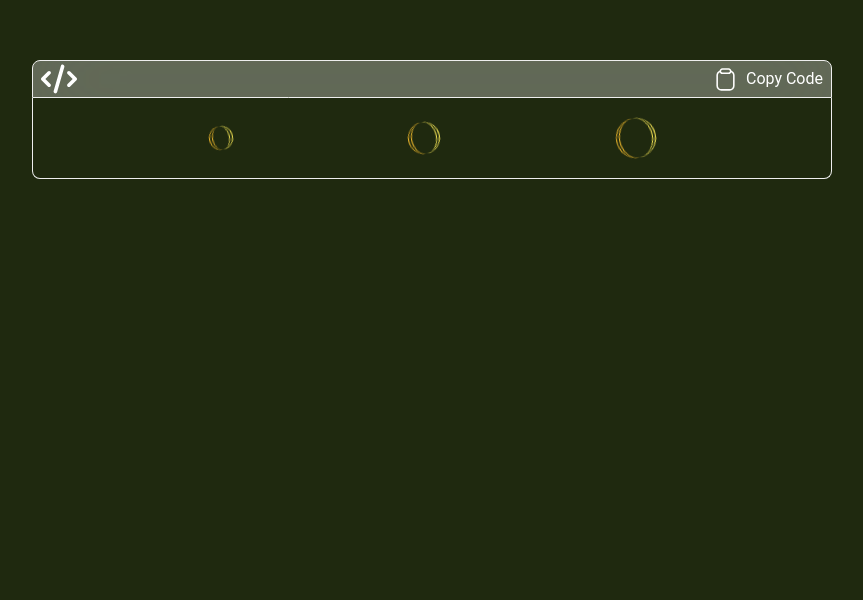
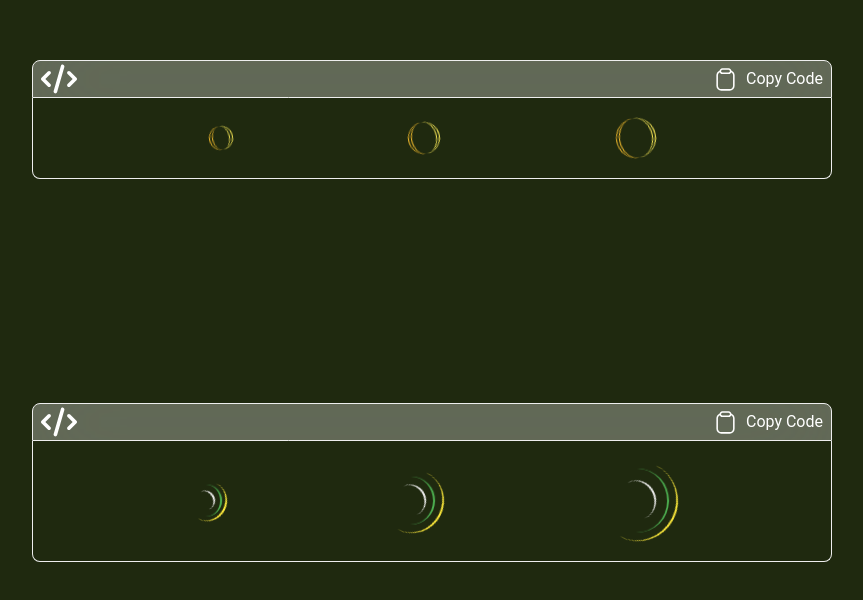
Before and after one commit to akash-khan-311/softui, a React (Vite) app: page /components/spinner in a window 1280 px wide. Shown: the part 1118-1718 px from the top of the page, without its empty margins (336-1199 px from the left). Before the commit the page ends 1509 px from the top, so only its background shows below. Built offline with nearby package versions, Linux system fonts and the light colour scheme.

Commit message:
add spinner4

```diff
--- a/src/UIcomponents/Spinner/Spinner.jsx
+++ b/src/UIcomponents/Spinner/Spinner.jsx
@@ -1,6 +1,7 @@
 import Spinner1 from "../../components/App/Spinner/Spinner1";
 import Spinner2 from "../../components/App/Spinner/Spinner2";
 import Spinner3 from "../../components/App/Spinner/Spinner3";
+import Spinner4 from "../../components/App/Spinner/Spinner4";
 
 const Spinner = () => {
   return (
@@ -8,6 +9,7 @@ const Spinner = () => {
       <Spinner1 />
       <Spinner2/>
       <Spinner3/>
+      <Spinner4/>
     </div>
   );
 };
--- /dev/null
+++ b/src/components/App/Spinner/Spinner4.jsx
@@ -0,0 +1,36 @@
+import CodeBox from "../../../Shared/CodeBox/CodeBox";
+
+const Spinner4 = () => {
+  return (
+    <div>
+      <CodeBox
+        stringCode={`
+    <div className="w-10 h-10  border-l-2 border-yellow-500 rounded-full flex justify-center items-center animate-[spin_1.6s_linear_infinite]"><div className="w-8 h-8  border-b-2 border-green-500 rounded-full flex justify-center items-center animate-[spin_1.8s_linear_infinite]"><div className="w-5 h-5  border-r-2  border-sky-500 rounded-full animate-[spin_1.8s_linear_infinite]"></div></div></div>
+
+    <div className="w-16 h-16  border-l-2 border-yellow-500 rounded-full flex justify-center items-center animate-[spin_1.6s_linear_infinite]"><div className="w-12 h-12  border-b-2 border-green-500 rounded-full flex justify-center items-center animate-[spin_1.8s_linear_infinite]"><div className="w-8 h-8  border-r-2  border-sky-500 rounded-full animate-[spin_1.8s_linear_infinite]"></div></div></div>
+
+    <div className="w-20 h-20  border-l-2 border-yellow-500 rounded-full flex justify-center items-center animate-[spin_1.6s_linear_infinite]"><div className="w-16 h-16  border-b-2 border-green-500 rounded-full flex justify-center items-center animate-[spin_1.8s_linear_infinite]"><div className="w-10 h-10  border-r-2  border-sky-500 rounded-full animate-[spin_1.8s_linear_infinite]"></div></div></div>
+      `}
+      >
+        <div className="flex flex-wrap gap-5 justify-evenly items-center">
+          <div className="w-10 h-10  border-l-2 border-yellow-500 rounded-full flex justify-center items-center animate-[spin_1.6s_linear_infinite]">
+            <div className="w-8 h-8  border-b-2 border-green-500 rounded-full flex justify-center items-center animate-[spin_1.8s_linear_infinite]">
+              <div className="w-5 h-5  border-r-2  border-sky-500 rounded-full animate-[spin_1.8s_linear_infinite]"></div>
+            </div>
+          </div>
+          <div className="w-16 h-16  border-l-2 border-yellow-500 rounded-full flex justify-center items-center animate-[spin_1.6s_linear_infinite]">
+            <div className="w-12 h-12  border-b-2 border-green-500 rounded-full flex justify-center items-center animate-[spin_1.8s_linear_infinite]">
+              <div className="w-8 h-8  border-r-2  border-sky-500 rounded-full animate-[spin_1.8s_linear_infinite]"></div>
+            </div>
+          </div>
+          <div className="w-20 h-20  border-l-2 border-yellow-500 rounded-full flex justify-center items-center animate-[spin_1.6s_linear_infinite]">
+            <div className="w-16 h-16  border-b-2 border-green-500 rounded-full flex justify-center items-center animate-[spin_1.8s_linear_infinite]">
+              <div className="w-10 h-10  border-r-2  border-sky-500 rounded-full animate-[spin_1.8s_linear_infinite]"></div>
+            </div>
+          </div>
+        </div>
+      </CodeBox>
+    </div>
+  );
+};
+export default Spinner4;
```
